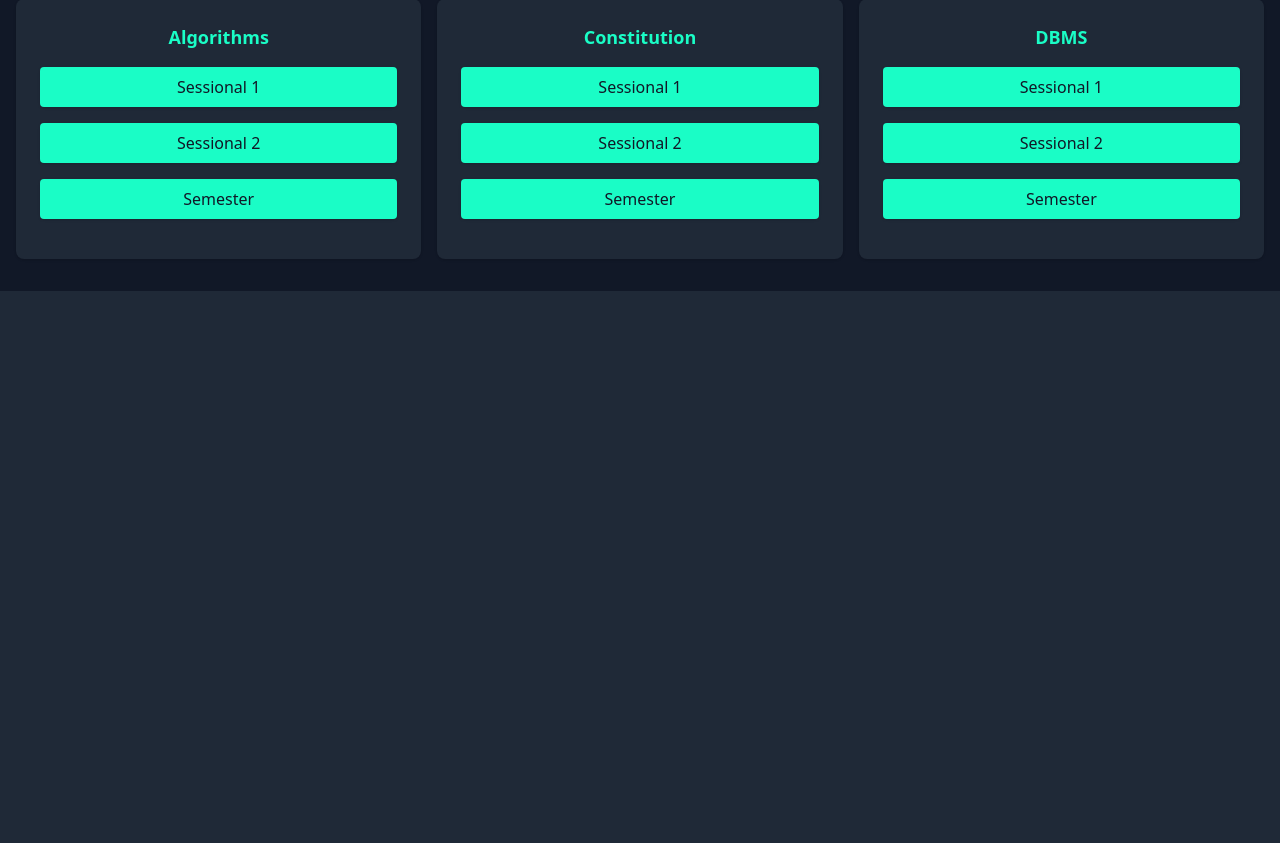
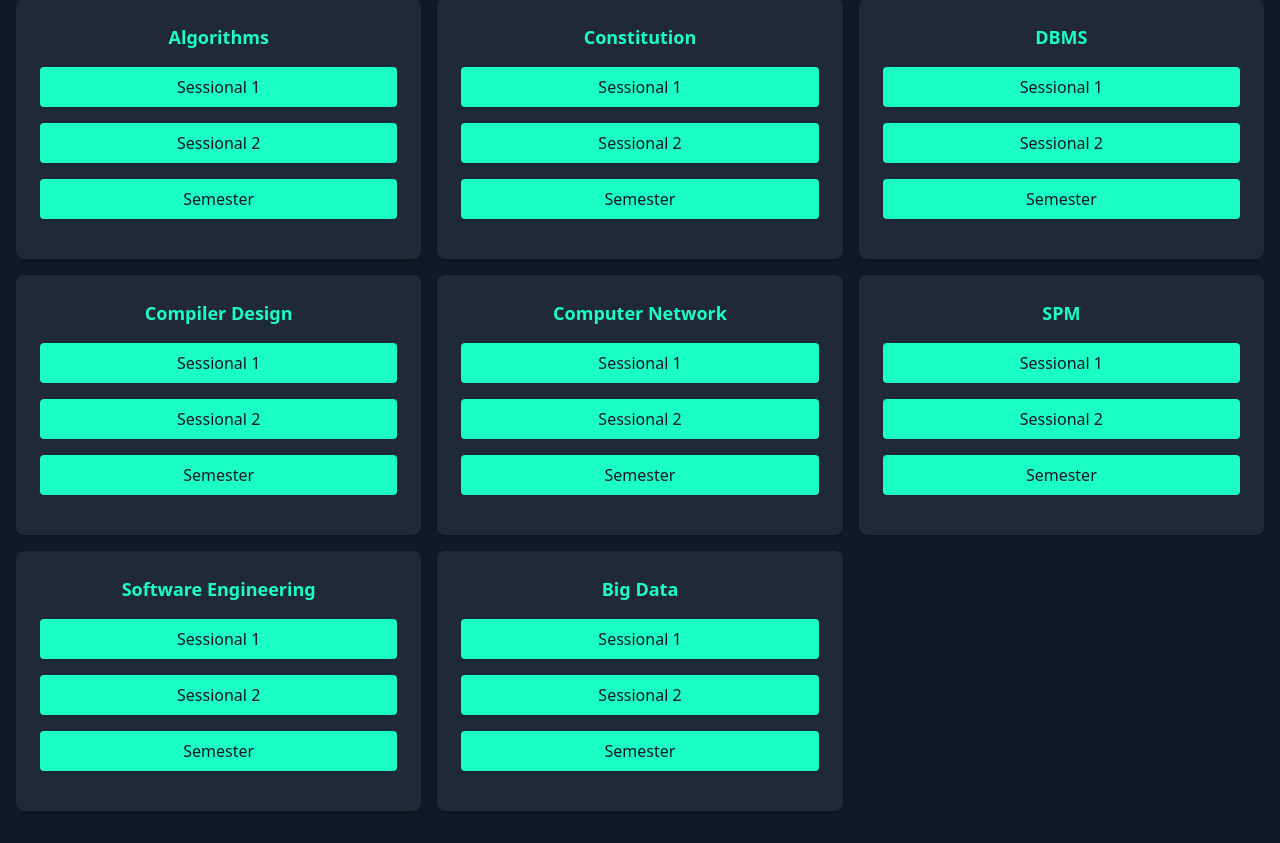
Before and after one commit to SudoKIngpin/Flask-App, a Flask app: page /3rd in a window 1280 px wide. Shown: the part 661-1504 px from the top of the page. Before the commit the page ends 952 px from the top, so only its background shows below. Run offline with Flask 2, Linux system fonts and the light colour scheme; some libraries are stand-ins or nearby versions.

Commit message:
6th sem sessional uploaded !

```diff
--- a/app.py
+++ b/app.py
@@ -62,7 +62,13 @@ YEAR_DATA = {
              {"name": "Data Analytics", "sessional1_link": "/static/papers/1/3rd/DA.jpg", "sessional2_link": "/static/papers/2/3rd/DA.pdf",'sem_link':'https://drive.google.com/uc?export=download&id=1FA0roGNIYeuH_h9ilw2VqFpiiyH7yWpF'},
              {"name": "Algorithms", "sessional1_link": "/static/papers/1/3rd/DAA.pdf", "sessional2_link": "/static/papers/2/3rd/DAA.pdf",'sem_link':'https://drive.google.com/uc?export=download&id=1XOTEYwnV4kZhMVjeuesdfJ-ZJo0ejsEE'},
              {"name": "Constitution", "sessional1_link": "/static/papers/1/3rd/Const.jpg", "sessional2_link": "/static/papers/2/3rd/Const.jpg",'sem_link':'https://drive.google.com/uc?export=download&id=1zyjVf5-1daVz3W9OQCZvkwrqo5waAYa6'},
-             {"name": "DBMS", "sessional1_link": "/static/papers/1/3rd/DBMS.pdf", "sessional2_link": "/static/papers/2/3rd/DBMS.pdf",'sem_link':'https://rzp.io/rzp/dbms3rd'}
+             {"name": "DBMS", "sessional1_link": "/static/papers/1/3rd/DBMS.pdf", "sessional2_link": "/static/papers/2/3rd/DBMS.pdf",'sem_link':'https://rzp.io/rzp/dbms3rd'},
+             {"name": "Compiler Design", "sessional1_link": "/static/papers/1/3rd/CD1.jpg", "sessional2_link": "/static/papers/2/3rd/CD23.pdf",'sem_link':''},
+             {"name": "Computer Network", "sessional1_link": "/static/papers/1/3rd/", "sessional2_link": "/static/papers/2/3rd/CN3.pdf",'sem_link':''},
+             {"name": "SPM", "sessional1_link": "/static/papers/1/3rd/SPM1.jpg", "sessional2_link": "/static/papers/2/3rd/SPM23.pdf",'sem_link':''},
+             {"name": "Software Engineering", "sessional1_link": "/static/papers/1/3rd/SE1.jpg", "sessional2_link": "/static/papers/2/3rd/SE23.pdf",'sem_link':''},
+             {"name": "Big Data", "sessional1_link": "/static/papers/1/3rd/", "sessional2_link": "/static/papers/2/3rd/BD23.pdf",'sem_link':''},
+
   ]
 
     },
--- a/templates/home.html
+++ b/templates/home.html
@@ -61,8 +61,8 @@
   <div id="exam-popup" class="popup">
     <div class="popup-content">
         <span class="popup-close-btn" onclick="closePopup()">✖</span>
-        <h3>📢 Semester exams have been uploaded !</h3>
-        <p id="poptext">Check in your year dashboards.</p>
+        <h3>📢 2nd and 3rd sessional exams are in 2nd sessional button!</h3>
+        <p id="poptext">6th sem sessionals have been uploaded!</p>
         <a href="/2nd">Check Now</a>
     </div>
 </div>
@@ -95,7 +95,7 @@
       </nav>
       <button id="feedback-btn"
         class="text-white bg-green-500 border-0 py-3 px-6 focus:outline-none hover:bg-green-600 rounded text-lg">
-        <a href="/feedback" target="_blank"> Feeback here !
+        <a href="/feedback" target="_blank"> message me !
         </a>
         <svg fill="none" stroke="currentColor" stroke-linecap="round" stroke-linejoin="round" stroke-width="2"
           class="w-4 h-4 ml-1" viewBox="0 0 24 24">
```
Also changed, not shown: static/papers/1/3rd/CD1.jpg (added), static/papers/1/3rd/SE1.jpg (added), static/papers/1/3rd/SPM1.jpg (added), 5 other files.
